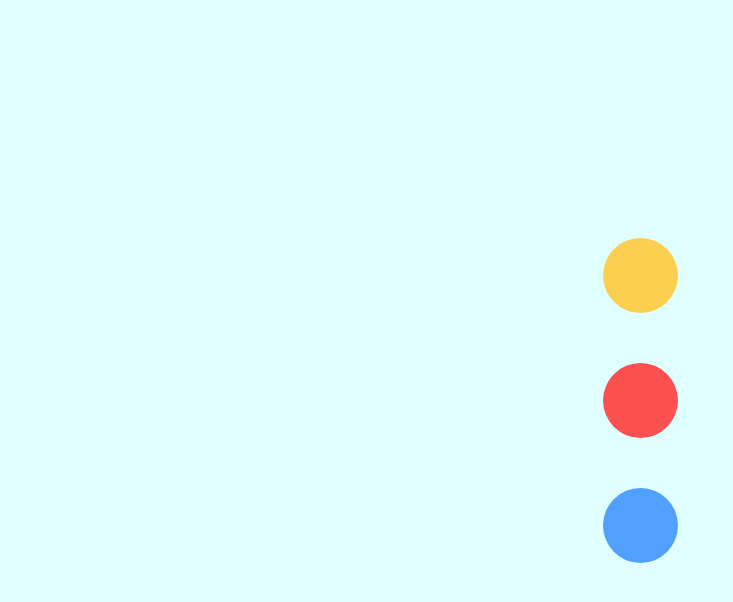
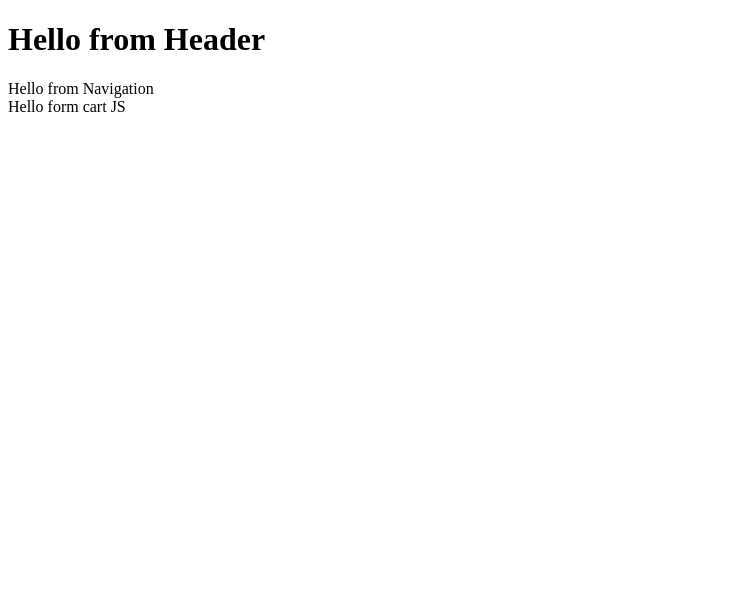
Before and after one commit to h3ndry/cellphones-e-commerce, a React (Create React App) app: page /cart in a window 1280 px wide. Shown: the top 602 px of the page, without its empty margins (0-733 px from the left). Built offline with nearby package versions, Linux system fonts and the light colour scheme.

Commit message:
created all the route for the application

```diff
--- a/src/App.js
+++ b/src/App.js
@@ -1,52 +1,28 @@
-import React, { useRef, useEffect, useState } from 'react';
-import { TweenMax, TimelineLite, Power3 } from 'gsap'
+import React from 'react';
+import { Switch, Route } from 'react-router-dom'
 
-//ASSERTS
-import './App.scss';
+import Header from './components/Header'
+import ProductList from './components/ProductList'
+import Details from './components/Details'
+import Default from './components/Default'
+import Cart from './components/Cart'
+import Navigation from './components/Navigation'
 
 
 function App() {
 
-  let circle = useRef(null)
-  let circleRed = useRef(null)
-  let circleBlue = useRef(null)
-  let app = useRef(null)
-
-  const [circleState, setState] = useState(true)
-
-  const expandCircle = () => {
-    TweenMax.to(circleRed, .8, { width: 200, height: 200, ease: Power3.easeOut })
-    setState(false)
-  }
-
-  const shrinkCircle = () => {
-    TweenMax.to(circleRed, .8, { width: 75, height: 75, ease: Power3.easeOut })
-    setState(true)
-  }
-
-
-
-  useEffect(() => {
-    TweenMax.to(app, 0, { css: { visibility: 'visible' } })
-    TweenMax.staggerFrom([circle, circleRed, circleBlue], .8, { opacity: 0, x: 145, ease: Power3.easeOut }, .2)
-    // console.log(circle, circleRed, circleBlue)
-  }, [])
-
   return (
-    <header className="app-header" ref={el => app = el} >
-      <div className="circle-container">
-        <div className="circle" ref={el => circle = el}></div>
-        <div
-          onClick={circleState ? expandCircle : shrinkCircle}
-          className="circle red"
-          ref={el => circleRed = el}>
-
-        </div>
-        <div className="circle blue" ref={el => circleBlue = el}></div>
-      </div>
-    </ header>
+    <>
+      <Header />
+      <Navigation />
+      <Switch>
+        <Route exact path='/' component={ProductList} />
+        <Route path='/details' component={Details} />
+        <Route path='/cart' component={Cart} />
+        <Route component={Default} />
+      </Switch>
+    </>
   )
-
 }
 
 export default App;
--- a/src/App.scss
+++ /dev/null
@@ -1,36 +0,0 @@
-@import url('https://fonts.googleapis.com/css?family=Poppins:300,400,500,600&display=swap');
-
-*, *::after, *::before {
-  margin: 0;
-  padding: 0;
-  box-sizing: border-box;
-}
-
-body {
-  font-family: 'Poppins', sans-serif;
-}
-
-.app-header { text-align: center; visibility: hidden }
-
-.app-header {
-  background-color: lightcyan;
-  min-height: 100vh;
-  display: flex;
-  flex-direction: column;
-  align-items: center;
-  justify-content: center;
-  font-size: calc(10px + 2vmin);
-  color: white;
-}
-
-.circle {
-  width: 75px;
-  height: 75px;
-  border-radius: 100%;
-  background-color: #fdcf51;
-  margin: 50px;
-  color: rgba(97, 97, 97, 0.251);
-
-  &.red { background-color: #fd5151; }
-  &.blue {background-color: #51a0fd;}
-}
--- /dev/null
+++ b/src/components/Cart.js
@@ -0,0 +1,9 @@
+import React from 'react'
+
+export default function Cart() {
+  return (
+    <div>
+      Hello form cart JS
+    </div>
+  )
+}
--- /dev/null
+++ b/src/components/Default.js
@@ -0,0 +1,9 @@
+import React from 'react'
+
+export default function Default() {
+  return (
+    <div>
+      <h1>Hello from defauly page</h1>
+    </div>
+  )
+}
--- /dev/null
+++ b/src/components/Details.js
@@ -0,0 +1,9 @@
+import React from 'react'
+
+export default function Details() {
+  return (
+    <div>
+      Hello from detils
+    </div>
+  )
+}
--- /dev/null
+++ b/src/components/Header.js
@@ -0,0 +1,9 @@
+import React from 'react'
+
+export default function Header() {
+  return (
+    <div>
+      <h1>Hello from Header</h1>
+    </div>
+  )
+}
--- /dev/null
+++ b/src/components/Navigation.js
@@ -0,0 +1,9 @@
+import React from 'react'
+
+export default function Navigation() {
+  return (
+    <div>
+      Hello from Navigation
+    </div>
+  )
+}
--- /dev/null
+++ b/src/components/ProductList.js
@@ -0,0 +1,9 @@
+import React from 'react'
+
+export default function ProductList() {
+  return (
+    <div>
+      <h1>Hello from product List</h1>
+    </div>
+  )
+}
--- a/src/index.js
+++ b/src/index.js
@@ -1,9 +1,10 @@
 import React from 'react';
+import { BrowserRouter as Router } from 'react-router-dom'
 import ReactDOM from 'react-dom';
 import App from './App';
 
 
-ReactDOM.render(<App />, document.getElementById('root'));
+ReactDOM.render(<Router> <App /> </Router>, document.getElementById('root'));
 
 // If you want your app to work offline and load faster, you can change
 // unregister() to register() below. Note this comes with some pitfalls.
```
Also changed, not shown: src/components/Colors.js (added, +9 -0 lines), src/components/Product.js (added, +9 -0 lines), src/data.js (+10 -10 lines).
